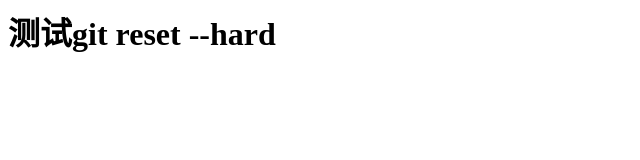
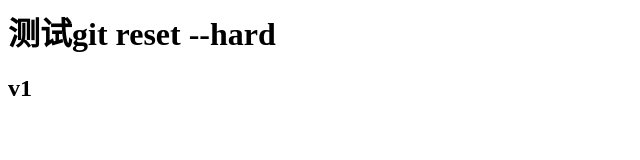
Before and after one commit to wanxin12345/git-10.16, a plain HTML site: page index.html in a window 1280 px wide. Shown: the full height of the page, 0-640 px from the left. Drawn offline with Linux system fonts and the light colour scheme.

Commit message:
添加h2标签

```diff
--- a/index.html
+++ b/index.html
@@ -3,7 +3,7 @@
 	<head></head>
 	<body>
 		<h1>测试git reset --hard</h1>
-
+		<h2>v1</h2>
 	</body>
 
 </html>
```
